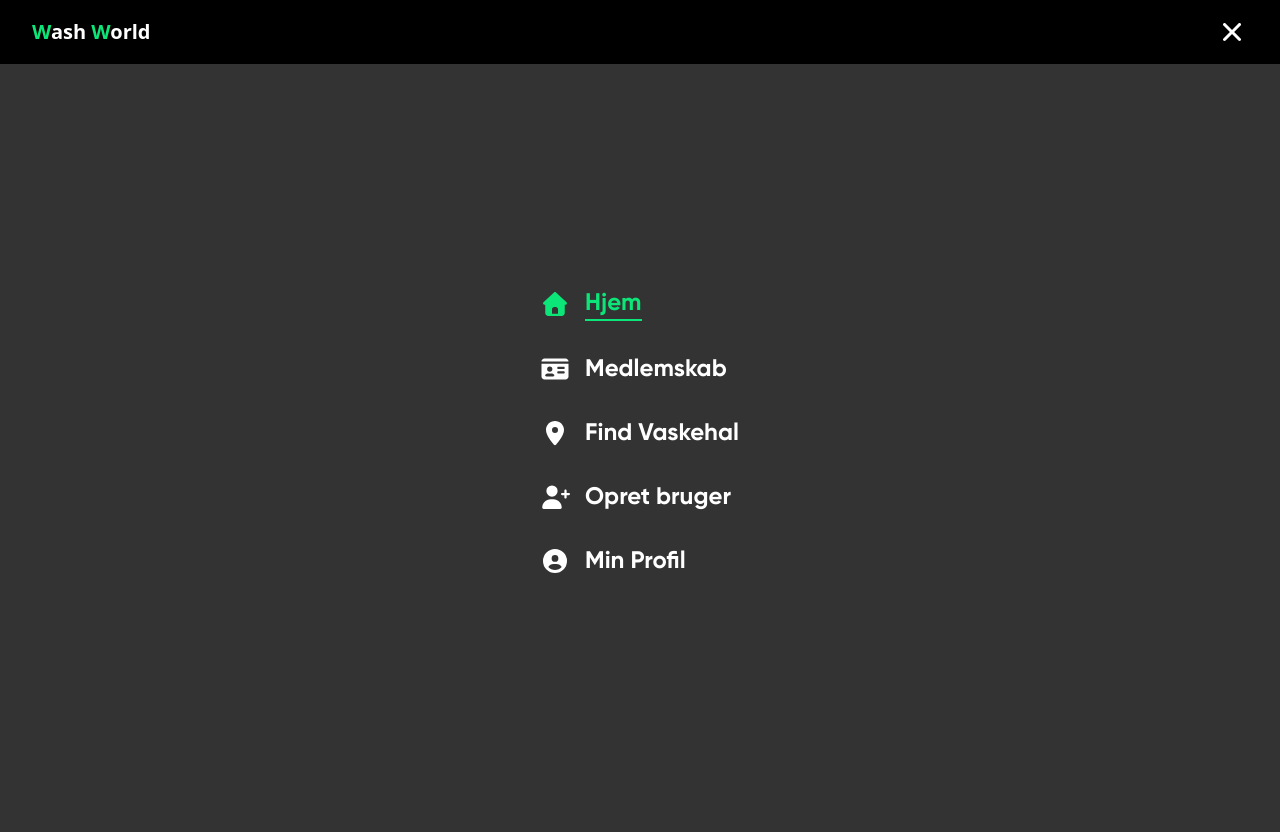
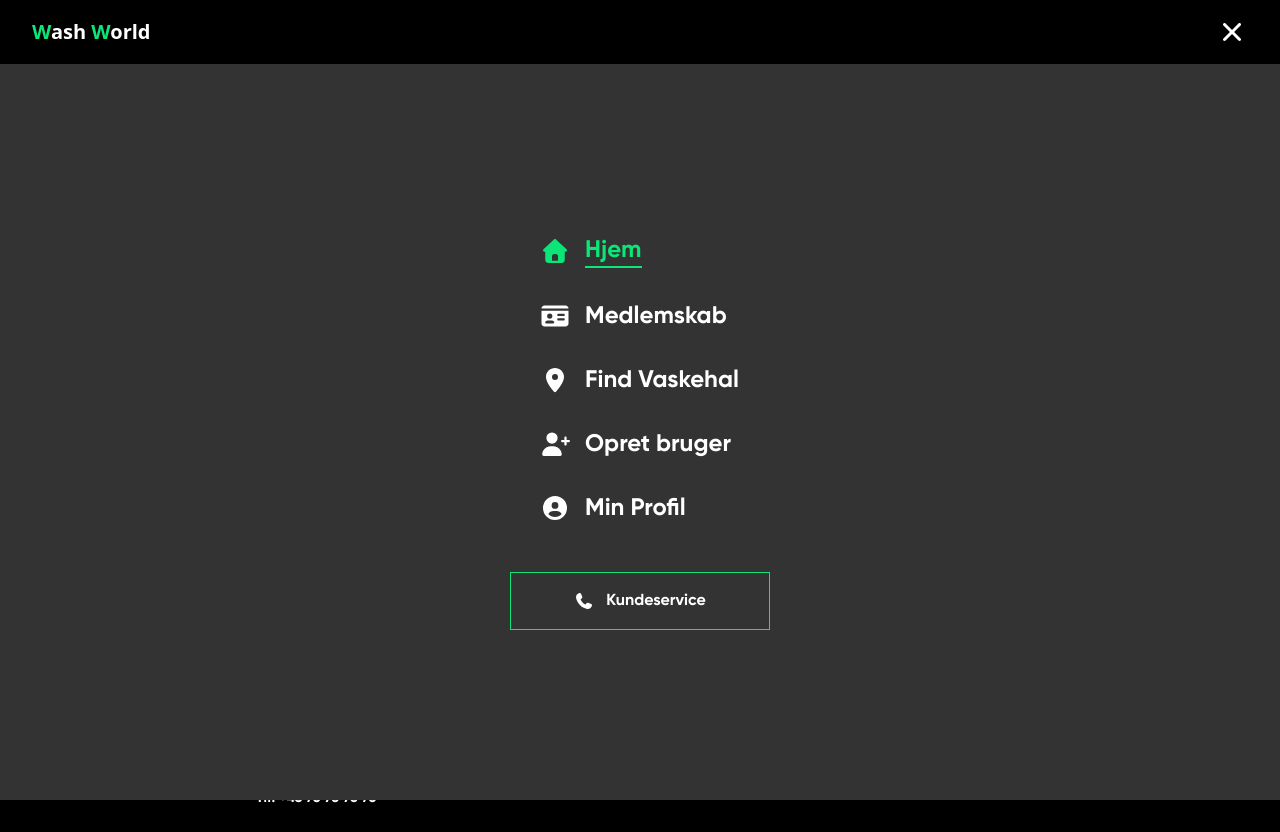
Before and after one commit to fantadiallo/wash_world_Exam2026, a Next.js app in the folder frontend/: page / in a window 1280 px wide. Both pictures are taken after a click on the button 1232 px from the left and 32 px from the top of the page. Before the commit the page ends 800 px from the top, so only its background shows below. Built offline with nearby package versions, Linux system fonts and the light colour scheme.

Commit message:
Add reusable header, footer and navigation component with button

```diff
--- a/frontend/src/app/page.tsx
+++ b/frontend/src/app/page.tsx
@@ -1,14 +1,18 @@
-import Navigation from '@/src/components/navigation/Navigation';
+import Header from '@/src/components/layout/Header'
+import Footer from '@/src/components/layout/Footer'
+//import Navigation from '@/src/components/navigation/Navigation';
 import ImageSlider from '../components/slider/ImageSlider';
 
 
 export default function Home() {
-
-
   return (
     <>
-      <Navigation />
+      <Header />
       <ImageSlider />
+      <Footer
+        address="Dynamovej 4, 2860 Søborg"
+        phone="+45 70 70 70 70"
+      />
     </>
   );
 }
--- a/frontend/src/components/layout/Footer.tsx
+++ b/frontend/src/components/layout/Footer.tsx
@@ -0,0 +1,20 @@
+type FooterProps = {
+    address: string
+    phone: string
+  }
+
+  export default function Footer({ address, phone }: FooterProps) {
+    return (
+      <footer className="w-full bg-(--solid-black) text-(--solid-white) px-8 py-6">
+        <div className="max-w-screen-md mx-auto flex flex-col gap-2 text-sm">
+          <p>Adresse: {address}</p>
+          <a
+            href={`tel:${phone.replace(/\s+/g, '')}`}
+            className="hover:text-(--brand-green-dark-bg) transition-colors duration-150 ease-in"
+          >
+            Tlf: {phone}
+          </a>
+        </div>
+      </footer>
+    )
+  }
--- a/frontend/src/components/layout/Header.tsx
+++ b/frontend/src/components/layout/Header.tsx
@@ -0,0 +1,5 @@
+import Navigation2 from '../navigation/Navigation2'
+
+export default function Header() {
+  return <Navigation2 />
+}
--- /dev/null
+++ b/frontend/src/components/navigation/Navigation2.tsx
@@ -0,0 +1,125 @@
+'use client'
+import { useState } from 'react'
+import { usePathname } from 'next/navigation'
+import Link from 'next/link'
+import Button from '../buttons/Button'
+import { FontAwesomeIcon } from '@fortawesome/react-fontawesome'
+import {
+  faHouse,
+  faIdCard,
+  faLocationDot,
+  faUserPlus,
+  faCircleUser,
+  faXmark,
+  faBars,
+  faPhone,
+  faArrowLeft,
+} from '@fortawesome/free-solid-svg-icons'
+import { NavLink } from '@/src/types/navLinks'
+
+const links: NavLink[] = [
+  { text: 'Hjem', href: '/', icon: faHouse },
+  { text: 'Medlemskab', href: '/memberships', icon: faIdCard },
+  { text: 'Find Vaskehal', href: '/locations', icon: faLocationDot },
+  { text: 'Opret bruger', href: '/register', icon: faUserPlus },
+  { text: 'Min Profil', href: '/profile', icon: faCircleUser },
+]
+
+export default function Navigation2() {
+  const pathname = usePathname()
+  const [isOpen, setIsOpen] = useState(false)
+
+  const isProfilePage = pathname === '/profile'
+
+  if (isProfilePage) {
+    return (
+      <nav className="w-full bg-(--solid-black) px-8 py-6 h-16 flex items-center">
+        <Button
+          className="text-(--solid-white) transition-colors duration-150 ease-in hover:text-(--brand-green-dark-bg)"
+          as="link"
+          href="/locations"
+        >
+          <FontAwesomeIcon icon={faArrowLeft} />
+        </Button>
+      </nav>
+    )
+  }
+
+  return (
+    <nav
+      className={`w-full ${
+        isOpen ? 'fixed inset-0 z-50 bg-(--gray-eighty)' : 'bg-(--gray-eighty)'
+      }`}
+    >
+      <div className="bg-(--solid-black) flex justify-between items-center px-8 py-6 h-16">
+        {pathname !== '/' ? (
+          <Link href="/">
+            <span className="font-bold text-xl text-(--brand-green-dark-bg)">W</span>
+            <span className="font-bold text-xl text-(--solid-white)">ash </span>
+            <span className="font-bold text-xl text-(--brand-green-dark-bg)">W</span>
+            <span className="font-bold text-xl text-(--solid-white)">orld</span>
+          </Link>
+        ) : (
+          <span className="cursor-default">
+            <span className="font-bold text-xl text-(--brand-green-dark-bg)">W</span>
+            <span className="font-bold text-xl text-(--solid-white)">ash </span>
+            <span className="font-bold text-xl text-(--brand-green-dark-bg)">W</span>
+            <span className="font-bold text-xl text-(--solid-white)">orld</span>
+          </span>
+        )}
+
+        <button
+          type="button"
+          className="text-white cursor-pointer text-2xl w-8 flex justify-center"
+          onClick={() => setIsOpen((prev) => !prev)}
+          aria-label={isOpen ? 'Luk menu' : 'Åbn menu'}
+        >
+          <FontAwesomeIcon icon={isOpen ? faXmark : faBars} />
+        </button>
+      </div>
+
+      {isOpen && (
+        <div className="flex flex-col items-center justify-center w-full h-[calc(100vh-4rem)] px-8">
+          <ul className="flex flex-col gap-8 w-fit">
+            {links.map((link) => {
+              const isActive = link.href === pathname
+
+              return (
+                <li className="font-gilroy text-2xl" key={link.href}>
+                  <Link
+                    className={`flex items-center gap-4 transition-colors duration-150 ease-in hover:text-(--brand-green-dark-bg) ${
+                      isActive ? 'text-(--brand-green-dark-bg)' : 'text-(--solid-white)'
+                    }`}
+                    href={link.href}
+                    onClick={() => setIsOpen(false)}
+                  >
+                    <span className="w-7 flex justify-center">
+                      {link.icon && <FontAwesomeIcon icon={link.icon} />}
+                    </span>
+
+                    <span
+                      className={isActive ? 'border-b-2 border-(--brand-green-dark-bg)' : ''}
+                    >
+                      {link.text}
+                    </span>
+                  </Link>
+                </li>
+              )
+            })}
+          </ul>
+
+          <div className="mt-12 w-full max-w-[260px]">
+            <Button
+              as="link"
+              href="tel:+4570707070"
+              className="w-full border border-(--brand-green-dark-bg) text-(--solid-white) hover:text-(--brand-green-dark-bg) transition-colors duration-150 ease-in flex items-center justify-center gap-3 px-6 py-4"
+            >
+              <FontAwesomeIcon icon={faPhone} />
+              <span>Kundeservice</span>
+            </Button>
+          </div>
+        </div>
+      )}
+    </nav>
+  )
+}
```
